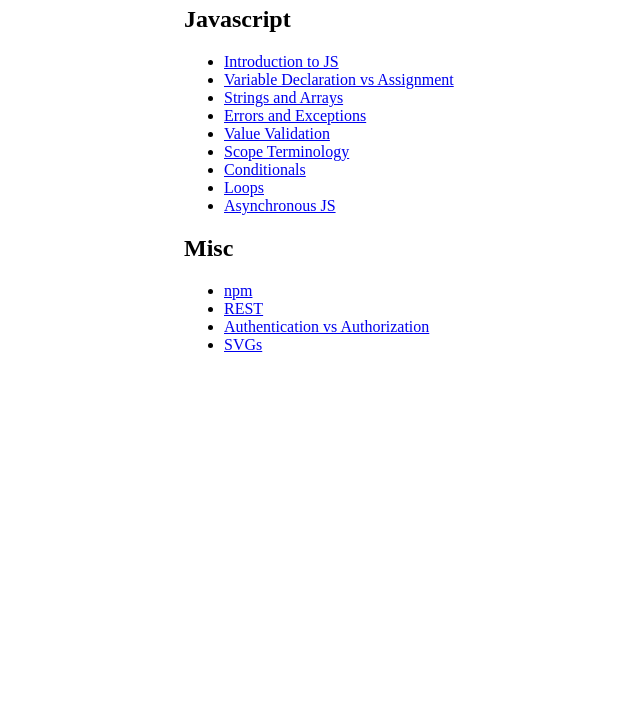
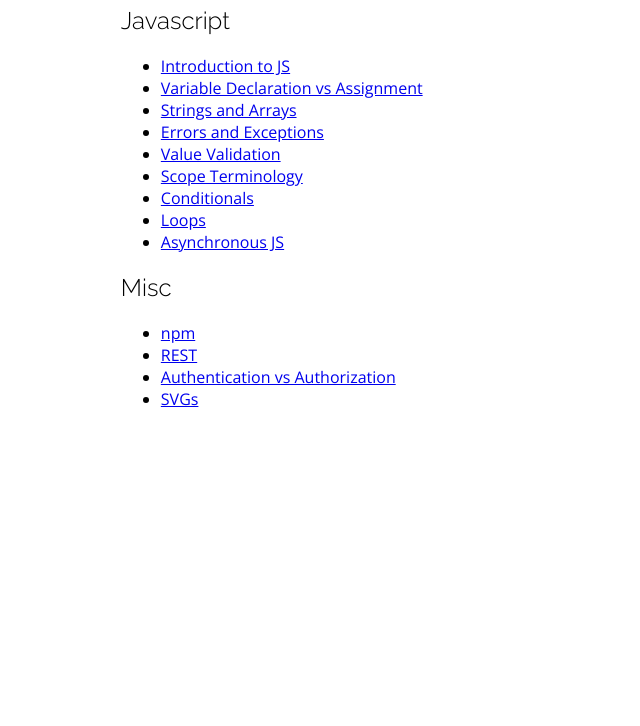
Before and after one commit to acidtone/slides, a plain HTML site: page index.html in a window 1280 px wide. Shown: the part 74-800 px from the top of the page, without its empty margins (16-656 px from the left). Drawn offline with nearby package versions, Linux system fonts and the light colour scheme.

Commit message:
added fonts

```diff
--- /dev/null
+++ b/assets/css/raleway-light_open-sans-light.css
@@ -0,0 +1,11 @@
+@import url('https://fonts.googleapis.com/css2?family=Open+Sans:wght@300&family=Raleway:wght@300&display=swap');
+/* Font */
+body {
+  font-family: 'Open Sans', sans-serif;
+  font-weight: 300;
+}
+
+h1, h2, h3, h4, h5, h6 {
+  font-family: 'Raleway', sans-serif;
+  font-weight: 300;
+}
--- a/index.html
+++ b/index.html
@@ -5,6 +5,7 @@
   <meta http-equiv="X-UA-Compatible" content="IE=edge">
   <meta name="viewport" content="width=device-width, initial-scale=1.0">
   <title>Web Development Slides</title>
+  <link rel="stylesheet" href="assets/css/raleway-light_open-sans-light.css">
   <link rel="stylesheet" href="assets/css/main.css">
 </head>
 <body>
```
